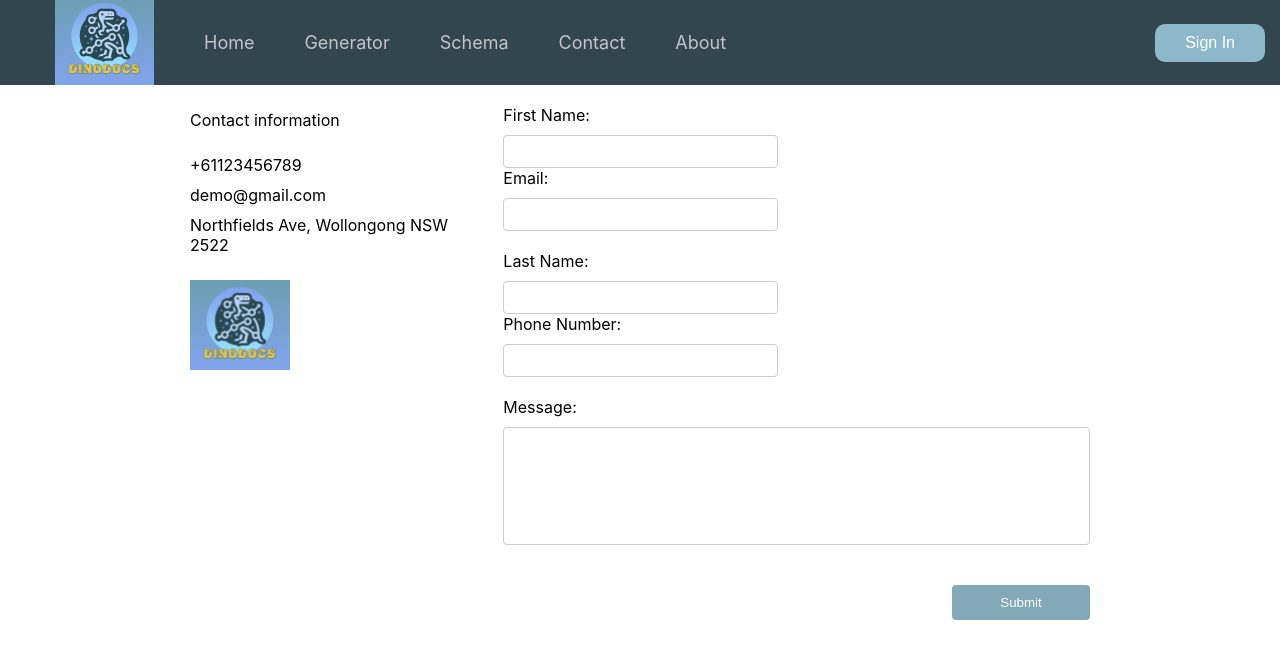
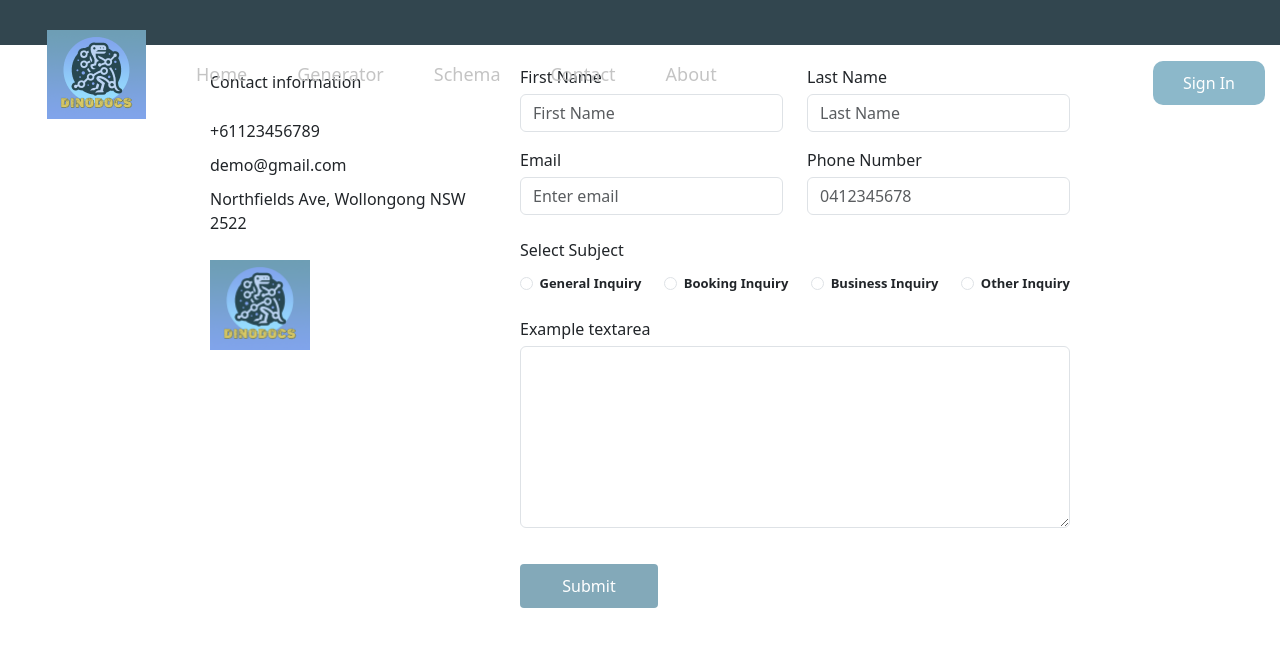
Before and after one commit to DinoDocs-321/dino-docs, a React (Create React App) app in the folder dinoreact/: page /contact in a window 1280 px wide. Shown: the top 658 px of the page. Built offline with nearby package versions, Linux system fonts and the light colour scheme.

Commit message:
updated contact form

```diff
--- a/dinoreact/src/App.js
+++ b/dinoreact/src/App.js
@@ -1,6 +1,7 @@
 import React from 'react'
 import { Route, Routes } from 'react-router-dom'
 import { useState } from 'react'
+import 'bootstrap/dist/css/bootstrap.min.css';
 import Homepage from './pages/homepage/homepage'
 import Converter from './pages/converter/converter'
 import Navbar from './components/navbar/navbar'
--- a/dinoreact/src/pages/contact/contact.css
+++ b/dinoreact/src/pages/contact/contact.css
@@ -24,16 +24,15 @@
 
   .contact-info .logo {
     margin-top: 20px;
-    width: 100px; /* Adjust as needed */
+    width: 100px;
   }
 
   .contact-form {
-    flex: 2;
+
     width: 550px;
   }
 
-  .contact-form form {
-    display: flex;
+  .contact-form{
     flex-direction: column;
     gap: 10px; /* Add gap between form groups */
   }
@@ -47,14 +46,6 @@
 
   .contact-form label {
     margin-bottom: 5px;
-  }
-
-  .contact-form input[type="text"],
-  .contact-form input[type="email"] {
-    padding: 8px;
-    margin-top: 5px;
-    border: 1px solid #ccc;
-    border-radius: 4px;
   }
 
 
@@ -82,3 +73,13 @@
     align-self: flex-end;
 
   }
+
+
+  .radio-group {
+    display: flex;
+    font-size: small;
+    font-weight: bold;
+    gap: flex;
+    justify-content: space-between;
+    align-items: center;
+}
--- a/dinoreact/src/pages/contact/contact.jsx
+++ b/dinoreact/src/pages/contact/contact.jsx
@@ -1,19 +1,22 @@
 import React, { useState } from 'react';
 import { assets } from '../../assets/assets';
-import './contact.css'; // Import the CSS file for styling
+import './contact.css';
+import Button from 'react-bootstrap/Button';
+import Col from 'react-bootstrap/Col';
+import Form from 'react-bootstrap/Form';
+import Row from 'react-bootstrap/Row';
 
 const Contact = () => {
   const [inputs, setInputs] = useState({});
 
   const handleChange = (event) => {
-    const name = event.target.name;
-    const value = event.target.value;
-    setInputs(values => ({...values, [name]: value}));
+    const { name, value } = event.target;
+    setInputs(values => ({ ...values, [name]: value }));
   };
 
   const handleSubmit = (event) => {
     event.preventDefault();
-    alert(JSON.stringify(inputs)); // Convert inputs to string for alert
+    alert(JSON.stringify(inputs));
   };
 
   return (
@@ -28,63 +31,76 @@ const Contact = () => {
         </ul>
       </div>
       <div className="contact-form">
-        <form onSubmit={handleSubmit}>
-          <div className="form-group">
-            <label>
-              First Name:
-            </label>
-            <input
-              type="text"
-              name="firstName"
-              value={inputs.firstName || ""}
+        <Form onSubmit={handleSubmit}>
+          <Row className="mb-3">
+            <Form.Group as={Col} controlId="formGridFirstName">
+              <Form.Label>First Name</Form.Label>
+              <Form.Control placeholder="First Name" onChange={handleChange}/>
+            </Form.Group>
+
+            <Form.Group as={Col} controlId="formGridLastName">
+              <Form.Label>Last Name</Form.Label>
+              <Form.Control placeholder="Last Name" onChange={handleChange}/>
+            </Form.Group>
+          </Row>
+          <Row className="mb-3">
+            <Form.Group as={Col} controlId="formGridEmail">
+              <Form.Label>Email</Form.Label>
+              <Form.Control type="email" placeholder="Enter email" onChange={handleChange}/>
+            </Form.Group>
+
+            <Form.Group as={Col} controlId="formGridPhoneNum">
+              <Form.Label>Phone Number</Form.Label>
+              <Form.Control placeholder="0412345678" onChange={handleChange}/>
+            </Form.Group>
+          </Row>
+
+          <fieldset>
+            <Form.Group as={Row} className="mb-3">
+              <Col sm={12}>
+                  <Form.Label as="legend" column>
+                      Select Subject
+                  </Form.Label>
+              </Col>
+
+              <Col sm={12} className="radio-group">
+                  <Form.Check
+                      type="radio"
+                      label="General Inquiry"
+                      name="formHorizontalRadios"
+                      id="formHorizontalRadios1"
                       onChange={handleChange}
                   />
-
-            <label>
-              Email:
-            </label>
-            <input
-              type="text"
-              name="email"
-              value={inputs.email || ""}
+                  <Form.Check
+                      type="radio"
+                      label="Booking Inquiry"
+                      name="formHorizontalRadios"
+                      id="formHorizontalRadios2"
                       onChange={handleChange}
                   />
-          </div>
-          <div className="form-group">
-            <label>
-              Last Name:
-            </label>
-            <input
-              type="text"
-              name="lastName"
-              value={inputs.lastName || ""}
+                  <Form.Check
+                      type="radio"
+                      label="Business Inquiry"
+                      name="formHorizontalRadios"
+                      id="formHorizontalRadios3"
                       onChange={handleChange}
                   />
-
-            <label>
-              Phone Number:
-            </label>
-            <input
-              type="text"
-              name="phoneNumber"
-              value={inputs.phoneNumber || ""}
+                  <Form.Check
+                      type="radio"
+                      label="Other Inquiry"
+                      name="formHorizontalRadios"
+                      id="formHorizontalRadios4"
                       onChange={handleChange}
                   />
-          </div>
-          <div className="form-group message-group">
-            <label>
-              Message:
-            </label>
-            <input
-              type="text"
-              name="message"
-              value={inputs.message || ""}
-              onChange={handleChange}
-              className="message-input"
-            />
-          </div>
+              </Col>
+            </Form.Group>
+          </fieldset>
+          <Form.Group className="mb-3" controlId="exampleForm.ControlTextarea1">
+            <Form.Label>Example textarea</Form.Label>
+            <Form.Control as="textarea" rows={7} onChange={handleChange}/>
+          </Form.Group>
           <input type="submit" />
-        </form>
+        </Form>
       </div>
     </div>
   );
```
Lines whose indentation alone changed are shown as unchanged.
